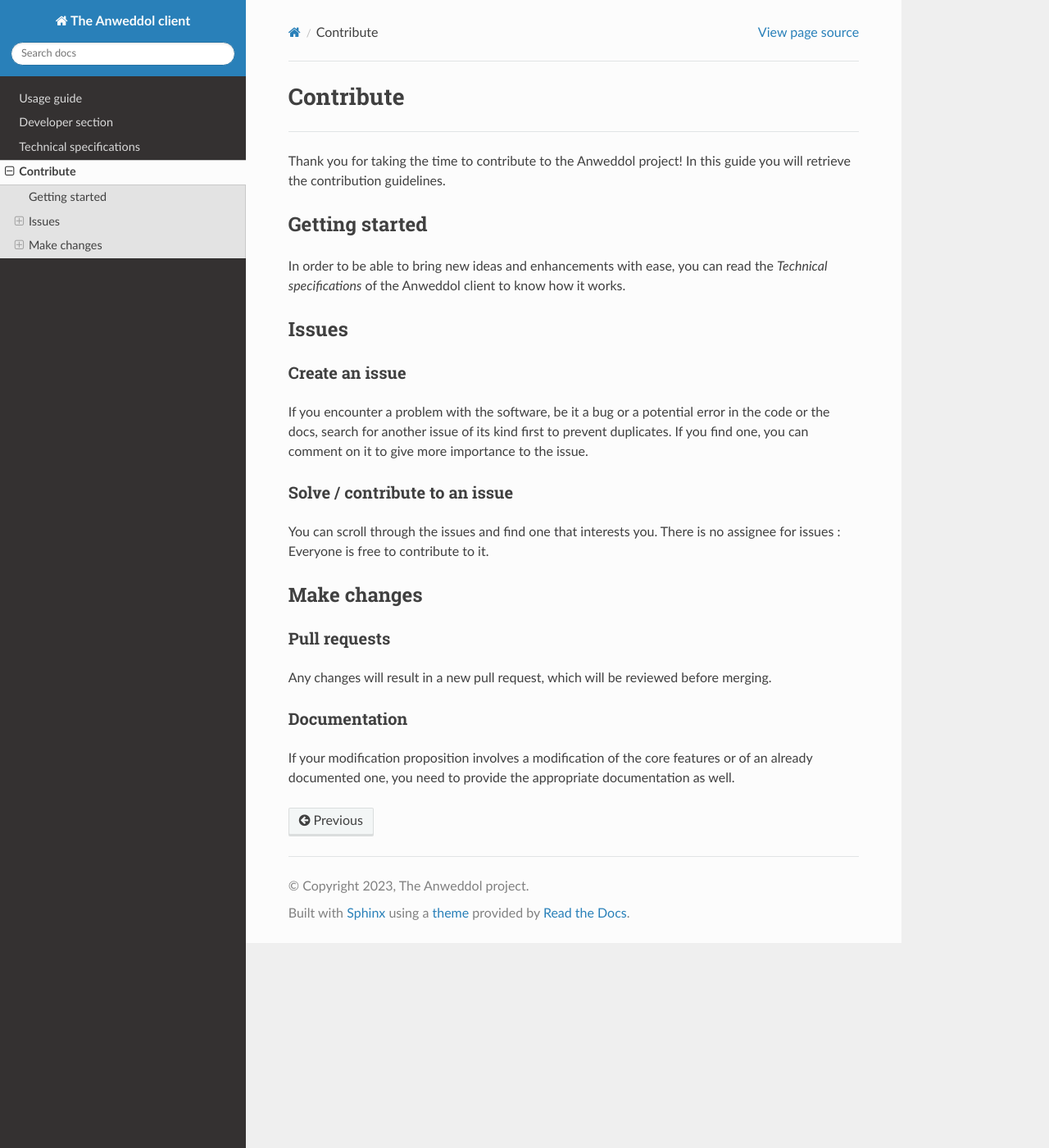
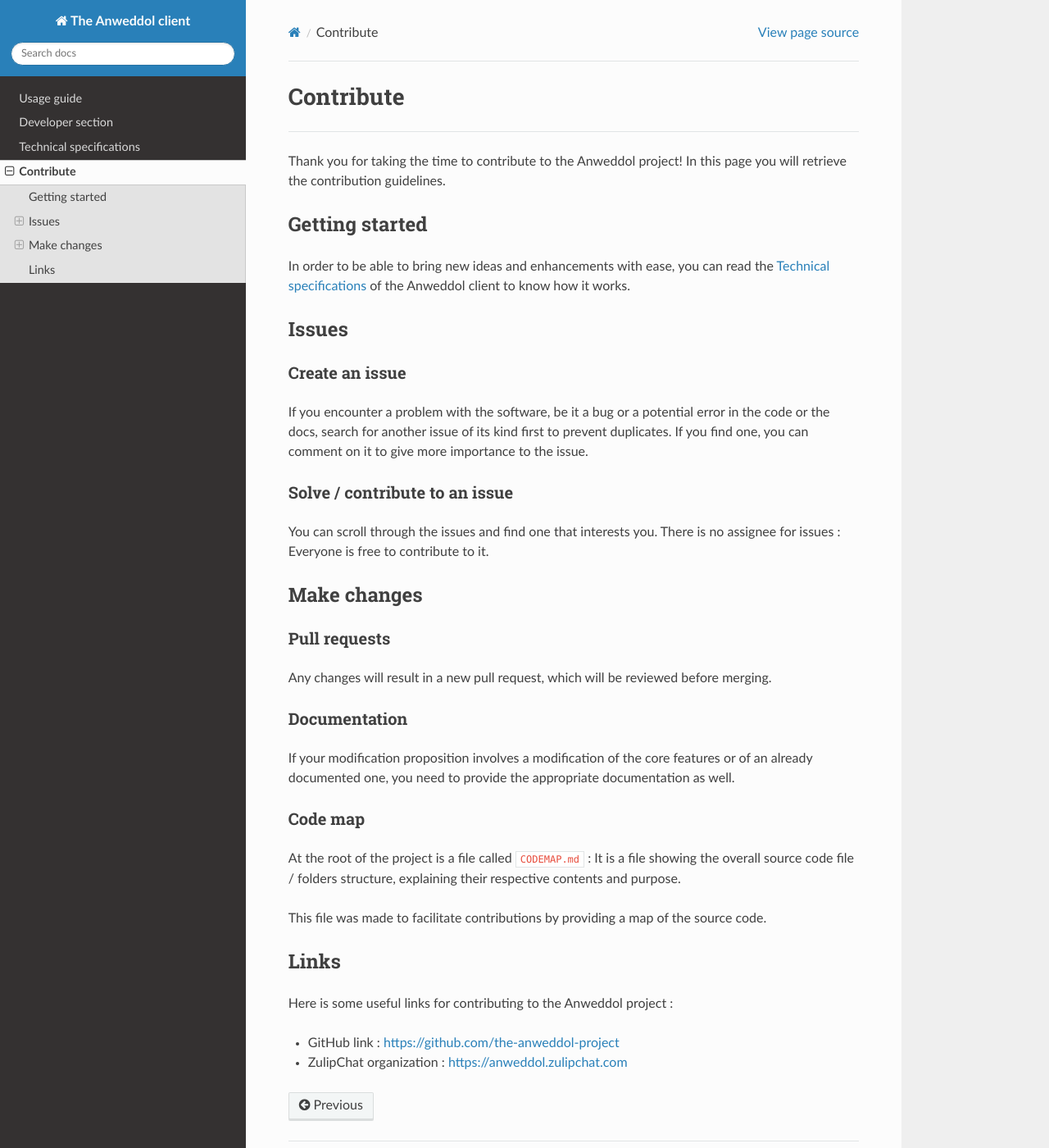
Before and after one commit to the-anweddol-project/Anweddol-client, a Sphinx documentation site: the page built from docs/source/contribute.md, in a window 1280 px wide and 1400 px high. Shown: the whole window at 82% size. Built offline with Sphinx 7.4.7 and the Read the Docs theme 2.0.0, drawn with Linux system fonts in a browser that asks for light colours.

Commit message:
Modified contribution file in documentation

```diff
--- a/docs/source/contribute.md
+++ b/docs/source/contribute.md
@@ -2,11 +2,11 @@
 
 ----
 
-Thank you for taking the time to contribute to the Anweddol project! In this guide you will retrieve the contribution guidelines.
+Thank you for taking the time to contribute to the Anweddol project! In this page you will retrieve the contribution guidelines.
 
 ## Getting started
 
-In order to be able to bring new ideas and enhancements with ease, you can read the *Technical specifications* of the Anweddol client to know how it works.
+In order to be able to bring new ideas and enhancements with ease, you can read the [Technical specifications](technical_specifications/index.md) of the Anweddol client to know how it works.
 
 ## Issues
 
@@ -27,3 +27,16 @@
 ### Documentation
 
 If your modification proposition involves a modification of the core features or of an already documented one, you need to provide the appropriate documentation as well.
+
+### Code map
+
+At the root of the project is a file called `CODEMAP.md` : It is a file showing the overall source code file / folders structure, explaining their respective contents and purpose.
+
+This file was made to facilitate contributions by providing a map of the source code.
+
+## Links
+
+Here is some useful links for contributing to the Anweddol project :
+
+- GitHub link : [https://github.com/the-anweddol-project](https://github.com/the-anweddol-project)
+- ZulipChat organization : [https://anweddol.zulipchat.com](https://anweddol.zulipchat.com)
```
